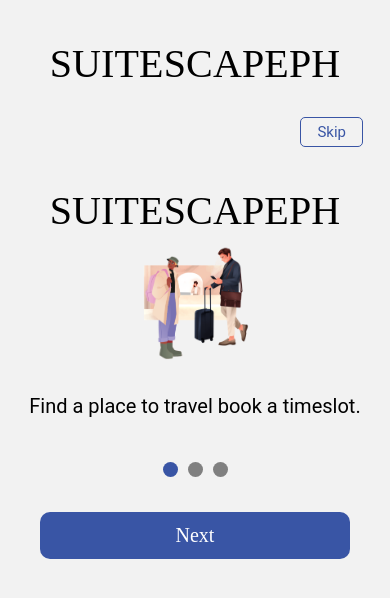
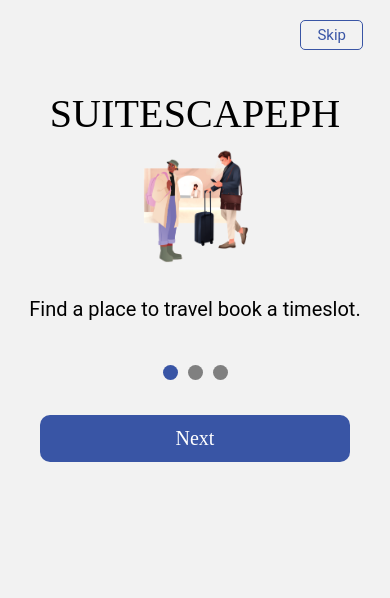
Before and after one commit to kevinpauneljohn/suitescape-frontend, a React Native app: screen /Onboarding in a window 390 px wide. Shown: the top 598 px of the page. Built offline with nearby package versions, Linux system fonts and the light colour scheme.

Commit message:
Transferred Logo component to Slider

```diff
--- a/screens/Onboarding.js
+++ b/screens/Onboarding.js
@@ -1,12 +1,10 @@
 import React from 'react';
 import {SafeAreaView} from 'react-native';
-import Logo from '../components/Logo/Logo';
 import Slider from '../components/Slider/Slider';
 
 const Onboarding = ({navigation}) => {
   return (
     <SafeAreaView>
-      <Logo />
       <Slider navigation={navigation} />
     </SafeAreaView>
   );
```
